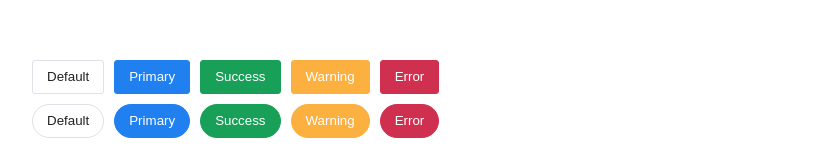
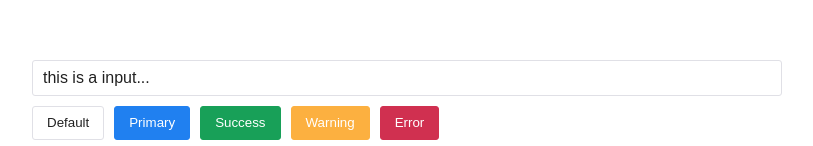
Before and after one commit to ATaoyoyo/t-ui, a Vue app: page / in a window 1280 px wide. Shown: the top 146 px of the page, without its empty margins (233-1046 px from the left). Built offline with nearby package versions, Linux system fonts and the light colour scheme.

Commit message:
input组件更新props属性等

```diff
--- a/src/App.vue
+++ b/src/App.vue
@@ -1,10 +1,12 @@
 <script setup lang="ts">
 import Buttons from '@/demo/buttons.vue'
+import Inputs from '@/demo/inputs.vue'
 import { AirplaneOutline } from '@vicons/ionicons5'
 </script>
 
 <template>
   <div id="app">
+    <Inputs />
     <Buttons />
     <TIcon color="#f66">
       <AirplaneOutline />
--- /dev/null
+++ b/src/demo/inputs.vue
@@ -0,0 +1,24 @@
+<template>
+  <div class="inputs">
+    <t-input v-model="text" clearable type="textarea" placeholder="write sometings......" />
+  </div>
+</template>
+<script lang="ts">
+import { defineComponent, reactive, toRefs } from 'vue'
+export default defineComponent({
+  name: 'Inputs',
+
+  setup() {
+    const state = reactive({
+      text: 'this is a input...',
+    })
+
+    return { ...toRefs(state) }
+  },
+})
+</script>
+<style lang="less" scoped>
+.inputs {
+  margin-bottom: 10px;
+}
+</style>
--- a/src/package/button/style/index.ts
+++ /dev/null
@@ -1,2 +0,0 @@
-import '@/style/index.less'
-import './index.less'
--- a/src/package/index.ts
+++ b/src/package/index.ts
@@ -1,7 +1,8 @@
 import TButton, { TButtonGroup } from './button'
 import TIcon from './icon'
+import TInput from './input'
 
-const COMPONENTS = [TButton, TButtonGroup, TIcon]
+const COMPONENTS = [TButton, TButtonGroup, TIcon, TInput]
 
 const TUi = {
   install: function (Vue: any, options: {}) {
--- /dev/null
+++ b/src/package/input/index.ts
@@ -0,0 +1,3 @@
+import TInput from './src/input.vue'
+
+export default TInput
--- /dev/null
+++ b/src/package/input/src/input.ts
@@ -0,0 +1 @@
+export type modelValue = String | Number | undefined | null
--- /dev/null
+++ b/src/package/input/src/input.vue
@@ -0,0 +1,107 @@
+<template>
+  <div class="t-input" @mouseenter="onMouseEnter" @mouseleave="onMouseLeave">
+    <div class="t-input-wrapper">
+      <div class="t-input__input">
+        <input
+          ref="input"
+          class="t-input__input-el"
+          :value="modelValue"
+          :type="type"
+          :clearable="clearable"
+          @input="handleInput"
+          @focus="handleFocus"
+          @blur="handleBlur"
+        />
+        <div v-show="!modelValue" class="t-input__placeholder">
+          <span>{{ placeholder }}</span>
+        </div>
+      </div>
+
+      <div v-if="type === 'textarea'" class="t-input__textarea"></div>
+
+      <!-- clearable icon -->
+      <div v-show="computedShowClearable" class="t-input__clearable">
+        <div class="t-input__clearable-icon" @click="handleClear">
+          <t-icon>
+            <Close />
+          </t-icon>
+        </div>
+      </div>
+    </div>
+  </div>
+</template>
+<script lang="ts">
+import { defineComponent, ref, PropType, computed } from 'vue'
+import { CloseCircleOutline as Close } from '@vicons/ionicons5'
+import { modelValue } from './input'
+
+type TargetElement = HTMLInputElement | HTMLTextAreaElement
+export default defineComponent({
+  name: 'TInput',
+
+  // emits: true,
+
+  props: {
+    modelValue: { type: String as PropType<modelValue> },
+    type: { type: String, default: 'text' },
+    placeholder: String,
+    clearable: Boolean,
+  },
+
+  components: {
+    Close,
+  },
+
+  setup(props, { emit }) {
+    // const showText = computed(() => {})
+
+    const input = ref<HTMLInputElement>()
+    const focused = ref(false)
+    const hovering = ref(false)
+
+    const computedShowClearable = computed(() => {
+      return props.modelValue && props.clearable && (focused.value || hovering.value)
+    })
+
+    const onMouseEnter = (event: MouseEvent) => {
+      hovering.value = true
+      emit('mouseenter', event)
+    }
+    const onMouseLeave = (event: MouseEvent) => {
+      hovering.value = false
+      emit('mouseleave', event)
+    }
+
+    const handleInput = (event: Event) => {
+      const { value } = event.target as TargetElement
+      emit('update:modelValue', value)
+    }
+
+    const handleFocus = (event: FocusEvent) => {
+      focused.value = true
+      emit('foucs', event)
+    }
+
+    const handleBlur = (event: FocusEvent) => {
+      focused.value = false
+      emit('blur', event)
+    }
+
+    const handleClear = () => {}
+
+    return {
+      input,
+      handleInput,
+      handleFocus,
+      handleBlur,
+      handleClear,
+      onMouseEnter,
+      onMouseLeave,
+      computedShowClearable,
+    }
+  },
+})
+</script>
+<style lang="less" scoped>
+@import url('../style/index.less');
+</style>
--- /dev/null
+++ b/src/package/input/style/index.less
@@ -0,0 +1,69 @@
+@import url('@style/common.less');
+@import url('@style/theme.less');
+
+.t-input {
+  &-wrapper {
+    position: relative;
+    padding: 0 10px;
+    height: 34px;
+    border: 1px solid @text-border;
+    border-radius: 3px;
+    transition: all 0.3s ease;
+
+    &:hover {
+      border-color: @primary;
+    }
+
+    &:focus {
+      border-color: @primary;
+      box-shadow: 0 0 2px 2px tint(@primary, 80%);
+    }
+  }
+
+  &__input {
+    display: flex;
+    align-items: center;
+    justify-content: start;
+    height: 100%;
+    color: @text-black;
+
+    &-el {
+      padding: 0;
+      width: 100%;
+      height: 100%;
+      font-size: 16px;
+      color: #212121;
+      border: none;
+
+      &:focus {
+        border: none;
+        outline: none;
+      }
+
+    }
+  }
+
+  &__placeholder {
+    position: absolute;
+
+    span {
+      width: 100%;
+      color: @text-gray;
+    }
+
+  }
+
+  &__clearable {
+    position: absolute;
+    display: flex;
+    align-items: center;
+    justify-content: center;
+    right: 0;
+    top: 50%;
+    width: 30px;
+    height: 30px;
+    transform: translateY(-50%);
+    color: @text-gray;
+    cursor: pointer;
+  }
+}
```
